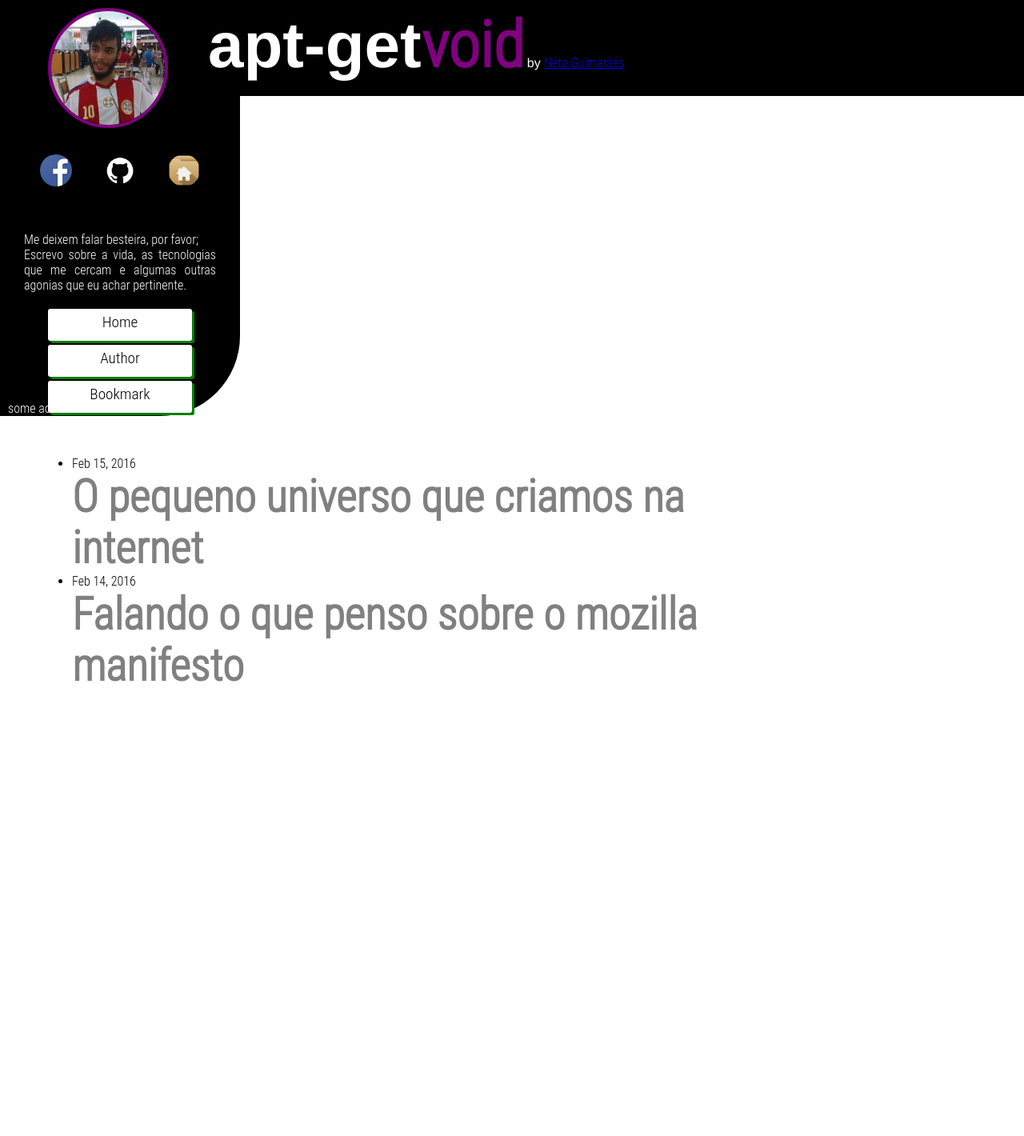
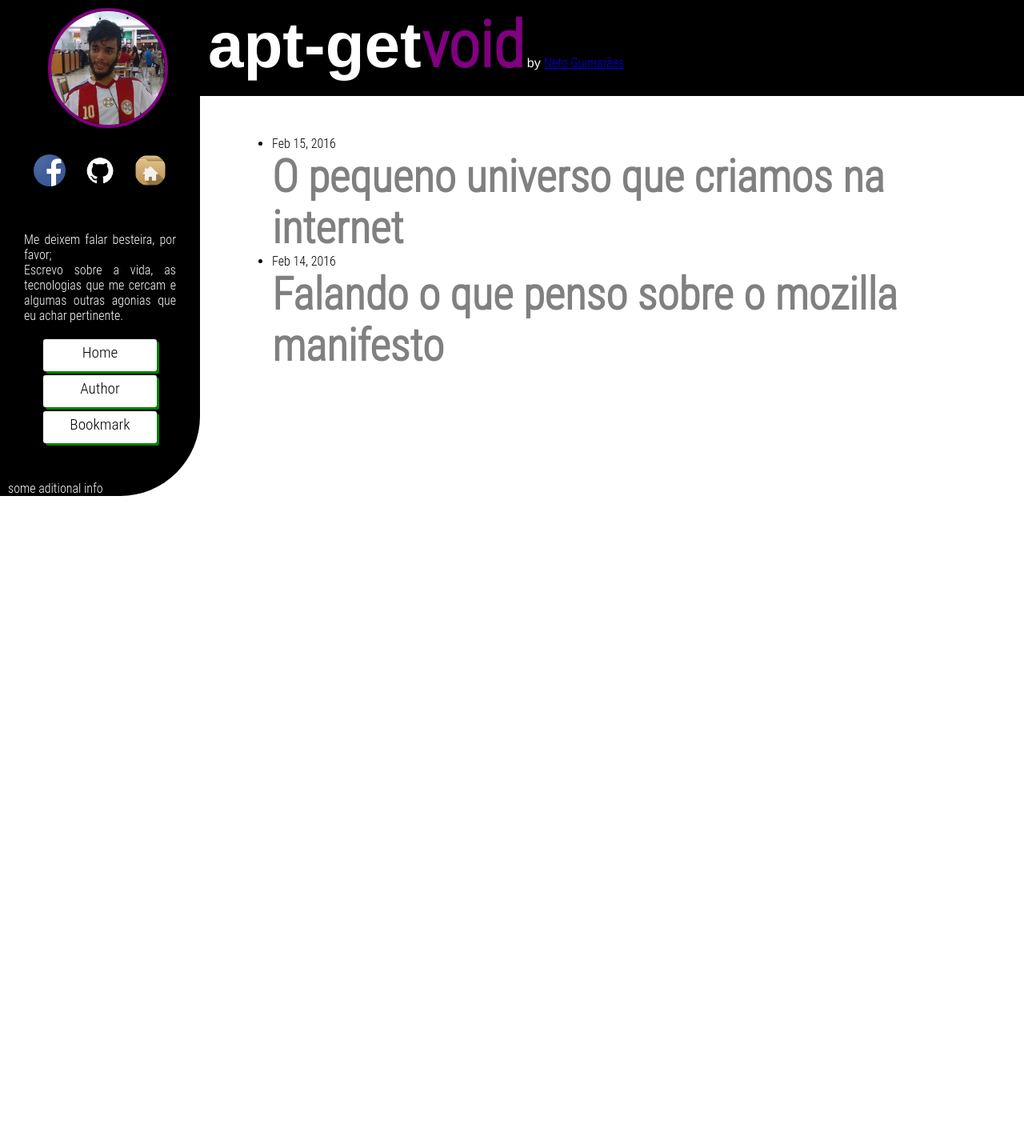
Before and after one commit to batoreh/netoguimaraes.github.io, a Jekyll site: the page built from index.html, in a window 1280 px wide. Shown: the whole page at 80% size. Built offline with Jekyll 4.4.1, drawn with Linux system fonts in a browser that asks for light colours; some web fonts are replaced; after the commit the page ends 1020 px from its top, so only the background shows below that.

Commit message:
Update master.css

```diff
--- a/css/master.css
+++ b/css/master.css
@@ -54,8 +54,8 @@
 .sidebar-container{
 	display: block;
 	position: relative;
-	width: 300px;
-	height: 400px;
+	width: 250px;
+	height: 500px;
 	padding: 30px;
 	box-sizing: border-box;
 	background-color: black;
```
